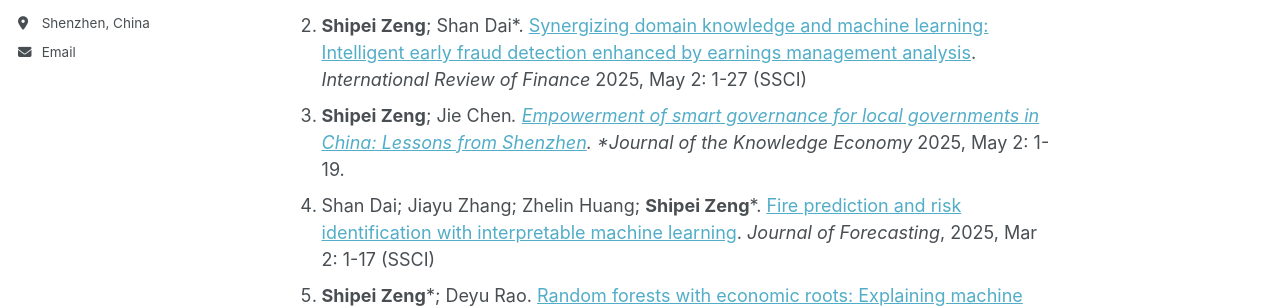
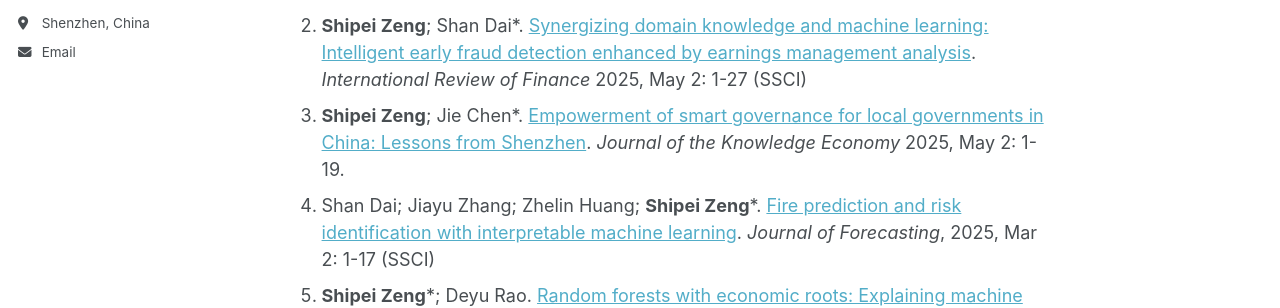
Before and after one commit to shipei-zeng/shipei-zeng.github.io, a Jekyll site: the page built from _pages/research.md, in a window 1280 px wide and 900 px high. Shown: the part 444-752 px from the top of the window. Built offline with Jekyll 4.4.1, drawn with Linux system fonts in a browser that asks for light colours; a script that is not in the unit is left out.

```diff
--- a/_pages/research.md
+++ b/_pages/research.md
@@ -10,7 +10,7 @@ Journal Articles
 ------
 1. __Shipei Zeng__; Kevin Fox*. [Productivity measurement with big data: A data-driven approach capturing firm heterogeneity](https://onlinelibrary.wiley.com/doi/10.1111/1467-8462.70014). _Australian Economic Review_ 2025, June 8: 1-10 (SSCI)
 1. __Shipei Zeng__; Shan Dai*. [Synergizing domain knowledge and machine learning: Intelligent early fraud detection enhanced by earnings management analysis](https://onlinelibrary.wiley.com/doi/full/10.1111/irfi.70021). _International Review of Finance_ 2025, May 2: 1-27 (SSCI)
-1. __Shipei Zeng__; Jie Chen*. [Empowerment of smart governance for local governments in China: Lessons from Shenzhen](https://link.springer.com/article/10.1007/s13132-025-02761-2). *Journal of the Knowledge Economy* 2025, May 2: 1-19.
+1. __Shipei Zeng__; Jie Chen*. [Empowerment of smart governance for local governments in China: Lessons from Shenzhen](https://link.springer.com/article/10.1007/s13132-025-02761-2). _Journal of the Knowledge Economy_ 2025, May 2: 1-19.
 1. Shan Dai; Jiayu Zhang; Zhelin Huang; __Shipei Zeng__*. [Fire prediction and risk identification with interpretable machine learning](https://onlinelibrary.wiley.com/doi/10.1002/for.3266?af=R). _Journal of Forecasting_, 2025, Mar 2: 1-17 (SSCI)
 1. __Shipei Zeng__*; Deyu Rao. [Random forests with economic roots: Explaining machine learning in hedonic imputation](https://link.springer.com/article/10.1007/s10614-024-10798-9). _Computational Economics_, 2024, Nov 26: 1-25 (SCI & SSCI)
 1. Ximing Zhang; Huan Xu; Qiuling Yu; __Shipei Zeng__; Shan Dai; Haowen Yang; Shuhan Wu*. [License recommendation for open source projects in the power industry](https://www.sciencedirect.com/science/article/abs/pii/S095058492300246X). _Information and Software Technology_, 2024, 167, 107391 (SCI)
```
